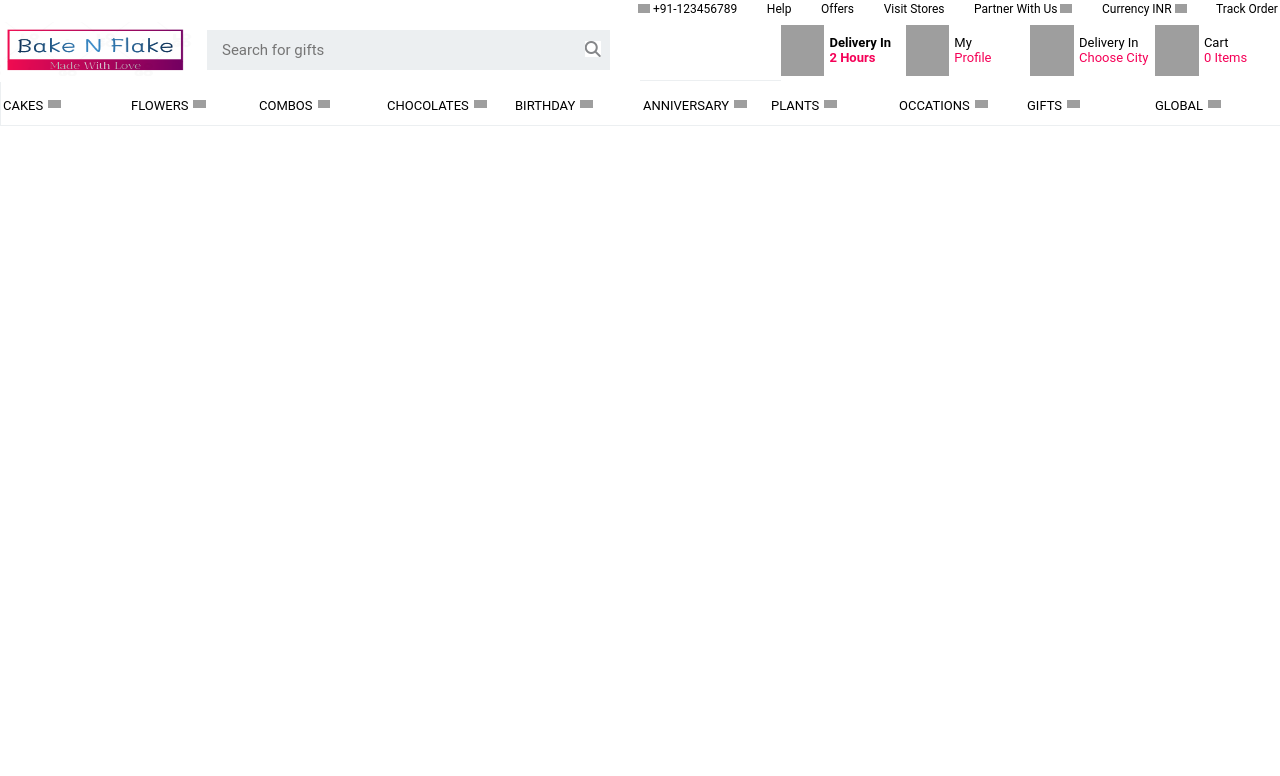
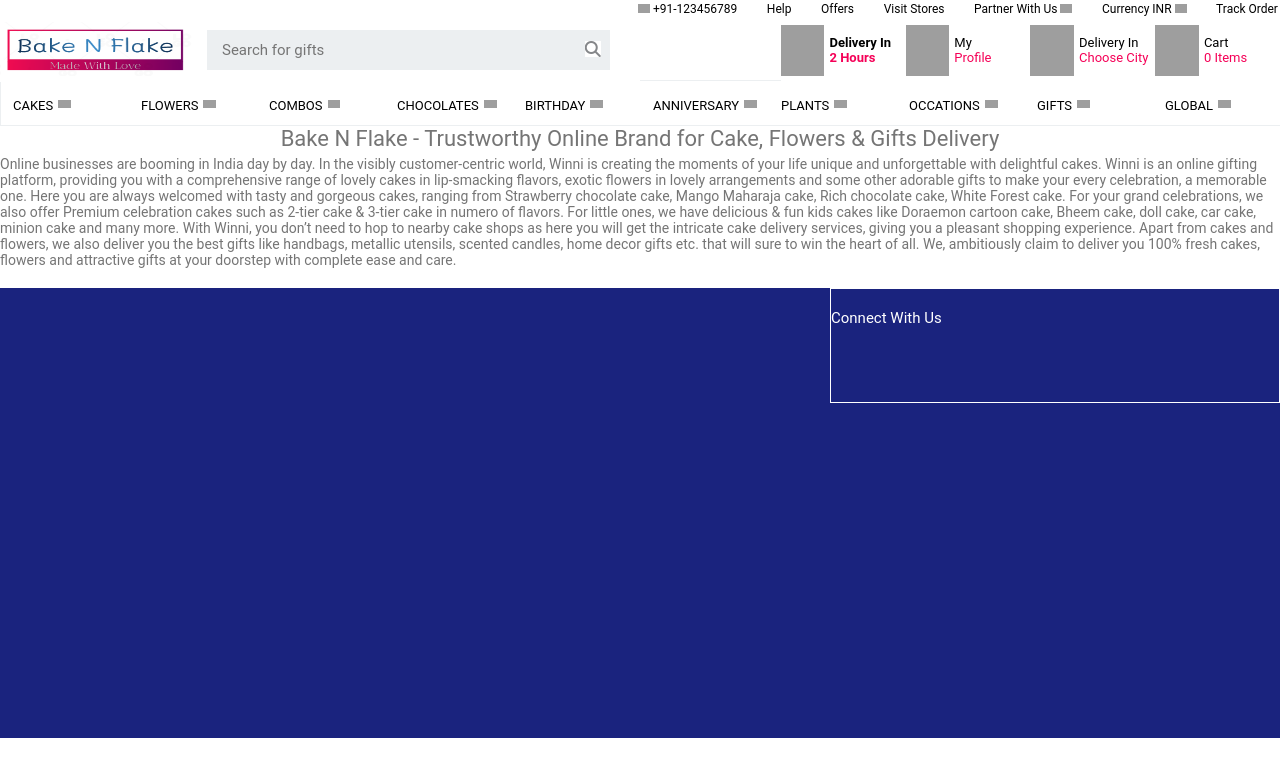
Before and after one commit to TruptimayeePanigrahy/Bake_N_Flake, a plain HTML site: page frontend/html/index.html in a window 1280 px wide. Drawn offline with Linux system fonts and the light colour scheme; grey boxes are pictures that could not be loaded.

Commit message:
footer started

```diff
--- a/frontend/html/index.html
+++ b/frontend/html/index.html
@@ -48,10 +48,14 @@
                     </div>
                     <div class="navigation">
                         <img src="https://assets.winni.in/groot/2023/01/31/icons/profile.svg" alt="">
-                        <div>
-                            <p>My</p>
-                            <p>Profile</p>
-                        </div>
+
+                            <div>
+                                <p>My</p>
+                                <p>Profile</p>
+                            </div>
+
+
+
 
                     </div>
                     <div class="navigation">
@@ -192,7 +196,29 @@
         </div>
     </div>
 
+<!-- navbar done -->
 
+
+
+<!-- footer start -->
+<footer>
+    <div>
+        <p id="heading">Bake N Flake - Trustworthy Online Brand for Cake, Flowers & Gifts Delivery</p>
+        <p id="para">Online businesses are booming in India day by day. In the visibly customer-centric world, Winni is creating the moments of your life unique and unforgettable with delightful cakes. Winni is an online gifting platform, providing you with a comprehensive range of lovely cakes in lip-smacking flavors, exotic flowers in lovely arrangements and some other adorable gifts to make your every celebration, a memorable one. Here you are always welcomed with tasty and gorgeous cakes, ranging from Strawberry chocolate cake, Mango Maharaja cake, Rich chocolate cake, White Forest cake. For your grand celebrations, we also offer Premium celebration cakes such as 2-tier cake & 3-tier cake in numero of flavors. For little ones, we have delicious & fun kids cakes like Doraemon cartoon cake, Bheem cake, doll cake, car cake, minion cake and many more. With Winni, you don’t need to hop to nearby cake shops as here you will get the intricate cake delivery services, giving you a pleasant shopping experience. Apart from cakes and flowers, we also deliver you the best gifts like handbags, metallic utensils, scented candles, home decor gifts etc. that will sure to win the heart of all. We, ambitiously claim to deliver you 100% fresh cakes, flowers and attractive gifts at your doorstep with complete ease and care.</p>
+    </div>
+    <div id="bluebox">
+       <div id="right">
+        <p>Connect With Us</p>
+        <div>
+            <img src="" alt="">
+            <img src="" alt="">
+            <img src="" alt="">
+            <img src="" alt="">
+            <img src="" alt="">
+        </div>
+       </div>
+    </div>
+</footer>
 
 </body>
 </html>
--- a/frontend/styles/navbar.css
+++ b/frontend/styles/navbar.css
@@ -110,6 +110,24 @@
 #block{
     font-weight: bold;
 }
+#dropdown1{
+    position:relative;
+
+}
+#menucontent1{
+    display:none;
+    position:absolute;
+    min-width:1000px;
+    min-height: 400px;;
+    z-index:1;
+    box-shadow: rgba(17, 12, 46, 0.15) 0px 48px 100px 0px;
+
+    top:20px;
+    left:10px;
+
+}
+
+
 
 /* small_navbar */
 #small_nav{
@@ -128,7 +146,7 @@
     margin: auto;
 }
 #small_nav>div>p{
-
+    margin-left:10px;
     margin-top:5px;
 }
 #small_nav>div>p:hover{
@@ -193,3 +211,39 @@
 #dropdown:hover #menucontent{
     display: block;
 }
+/* footer css */
+
+#heading{
+    text-align: center;
+    font-size:22px;
+    color:#757575;
+    margin-bottom: 5px;;
+}
+#para{
+    font-size: 14px;
+    color:#757575;
+}
+#bluebox{
+    width:100%;
+    height:450px;
+    background-color:#1A237E;
+
+    margin-top:20px;
+}
+#right{
+    width:35%;
+    height:25%;
+    border:1px solid white;
+    float:right;
+    background-color:#1A237E; ;
+}
+#right>p{
+    background-color:#1A237E; ;;
+    margin-top:20px;
+    font-size: 15px;
+    color:white;
+}
+#right>div{
+    display: flex;
+
+}
```
